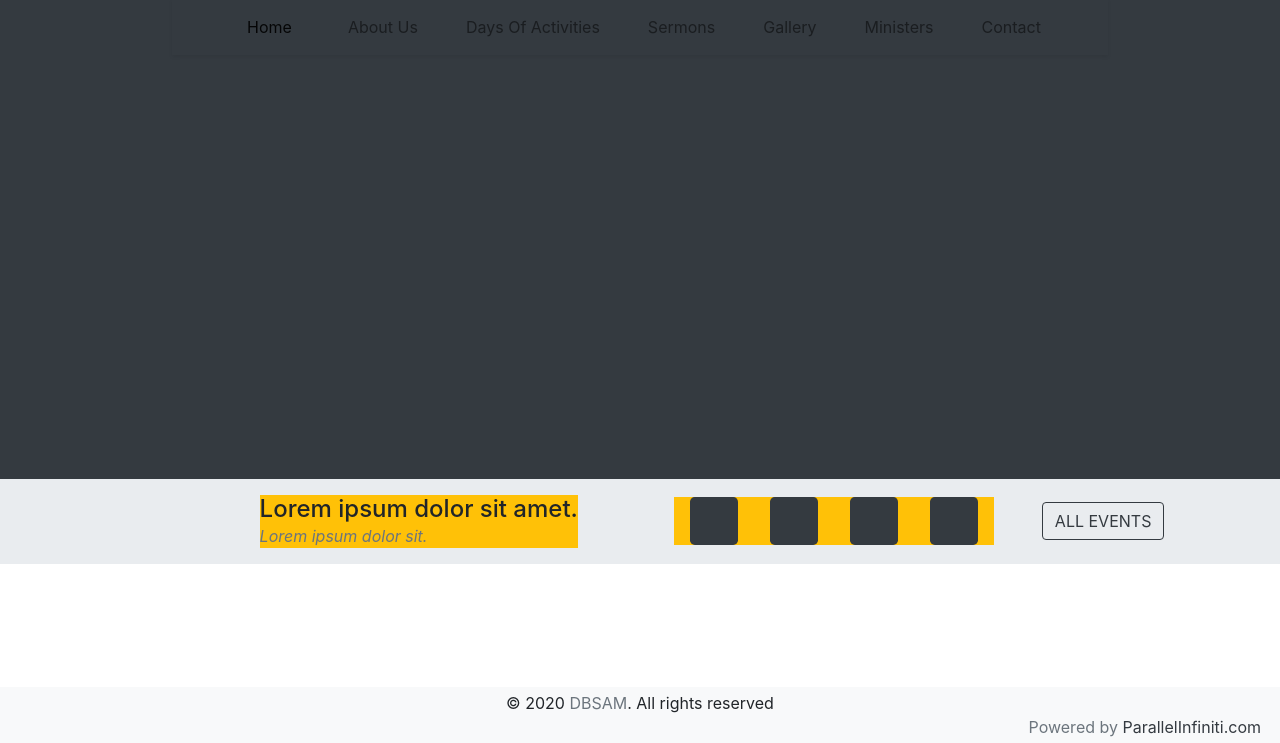
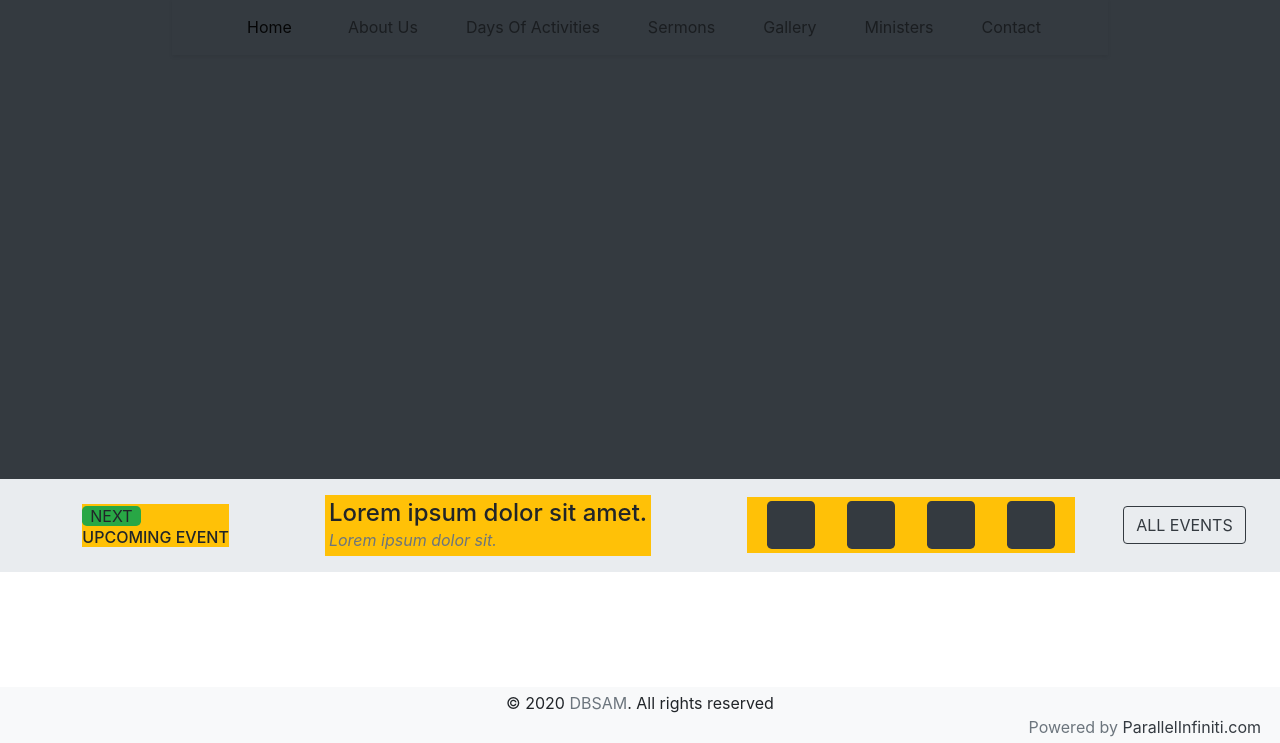
Before and after one commit to CodeTemplar99/DBM, a Django app: page / in a window 1280 px wide. Shown: the part 57-800 px from the top of the page. Run offline with Django 3.2, Linux system fonts and the light colour scheme; some libraries are stand-ins or nearby versions.

Commit message:
event badge

```diff
--- a/templates/home.html
+++ b/templates/home.html
@@ -5,16 +5,20 @@
   <div class="jumbotron rounded-0 bg-dark mb-0 mx-0 video_frame"></div>
 
   <div class="jumbotron rounded-0 mx-auto p-3 d-flex justify-content-center align-items-center">
-    <div class="d-flex justify-content-start bg-warning mx-sm-5">
+    <div class="d-flex justify-content-start align-items-center bg-warning mx-sm-5">
       <i class="fab fa-user"></i>
+      <div>
+        <span class="text-uppercase bg-success px-2 rounded-lg">Next</span>
+        <h6 class="text-uppercase m-0">Upcoming event</h6>
+      </div>
     </div>
 
-    <div class="bg-warning mx-sm-5">
+    <div class="bg-warning mx-sm-5 p-1">
       <h4 class="mb-0">Lorem ipsum dolor sit amet.</h4>
       <span class="text-muted font-italic">Lorem ipsum dolor sit.</span>
     </div>
 
-    <div class="bg-warning mx-sm-5 d-flex justify-content-around align-items-center">
+    <div class="bg-warning mx-sm-5 p-1 d-flex justify-content-around align-items-center">
       <div class="jumbotron mx-sm-3 m-0 p-4 bg-dark"></div>
       <div class="jumbotron mx-sm-3 m-0 p-4 bg-dark"></div>
       <div class="jumbotron mx-sm-3 m-0 p-4 bg-dark"></div>
```
